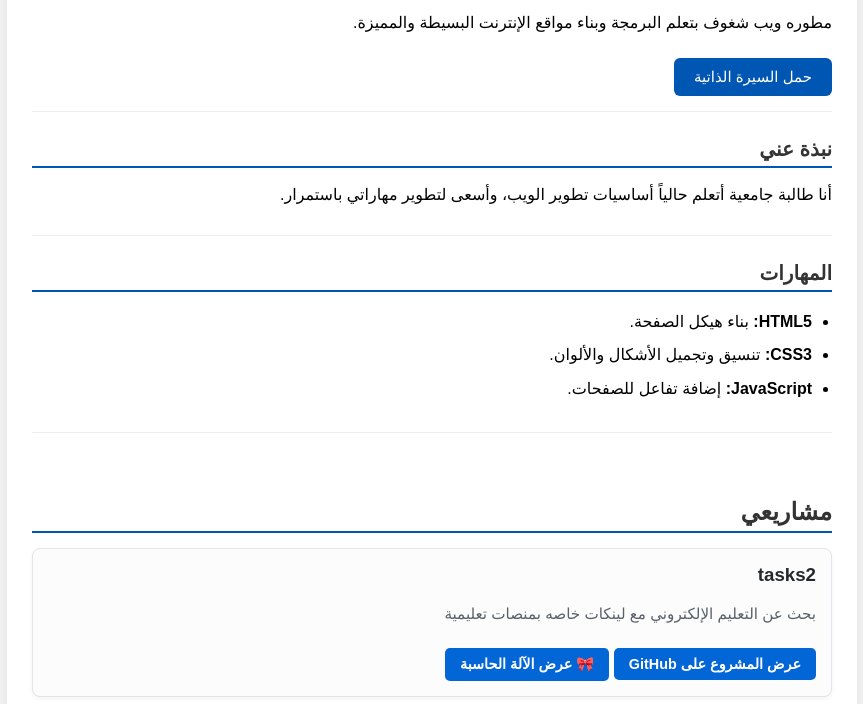
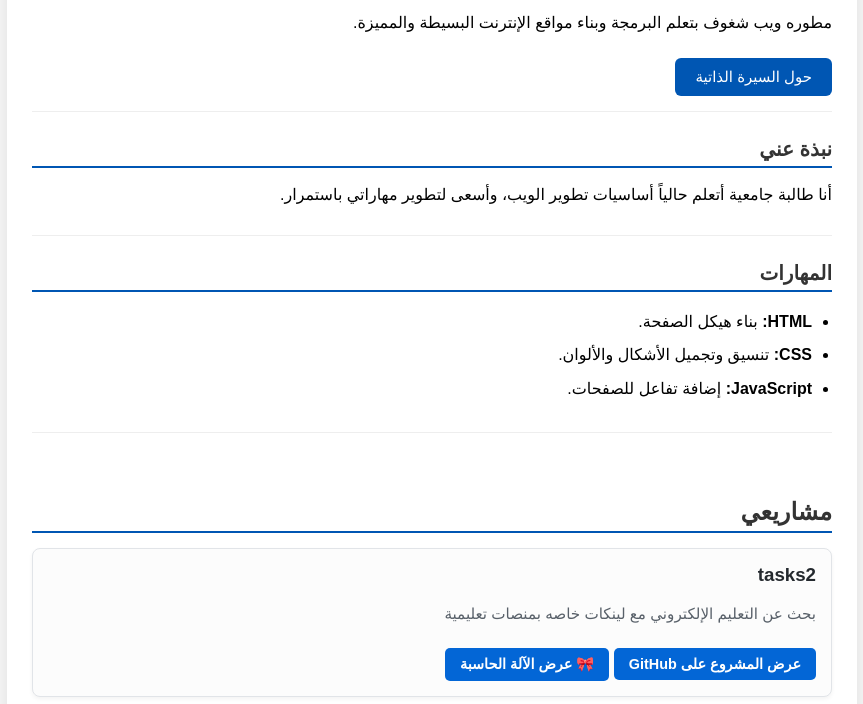
Before and after one commit to medomropl199419-hub/my-portfolio, a plain HTML site: page index.html in a window 1280 px wide. Shown: the part 96-800 px from the top of the page, without its empty margins (208-1071 px from the left). Drawn offline with Linux system fonts and the light colour scheme.

Commit message:
index.html

```diff
--- a/index.html
+++ b/index.html
@@ -15,7 +15,7 @@
         <header class="section">
             <h1>أهلاً، أنا مريم - مطوره ويب</h1>
             <p>مطوره ويب شغوف بتعلم البرمجة وبناء مواقع الإنترنت البسيطة والمميزة.</p>
-            <a href="#" class="btn">حمل السيرة الذاتية</a>
+            <a href="#" class="btn">حول السيرة الذاتية</a>
         </header>
 
         <!-- قسم نبذة عني -->
@@ -28,8 +28,8 @@
         <section class="section">
             <h2>المهارات</h2>
             <ul>
-                <li><strong>HTML5:</strong> بناء هيكل الصفحة.</li>
-                <li><strong>CSS3:</strong> تنسيق وتجميل الأشكال والألوان.</li>
+                <li><strong>HTML:</strong> بناء هيكل الصفحة.</li>
+                <li><strong>CSS:</strong> تنسيق وتجميل الأشكال والألوان.</li>
                 <li><strong>JavaScript:</strong> إضافة تفاعل للصفحات.</li>
             </ul>
         </section>
```
